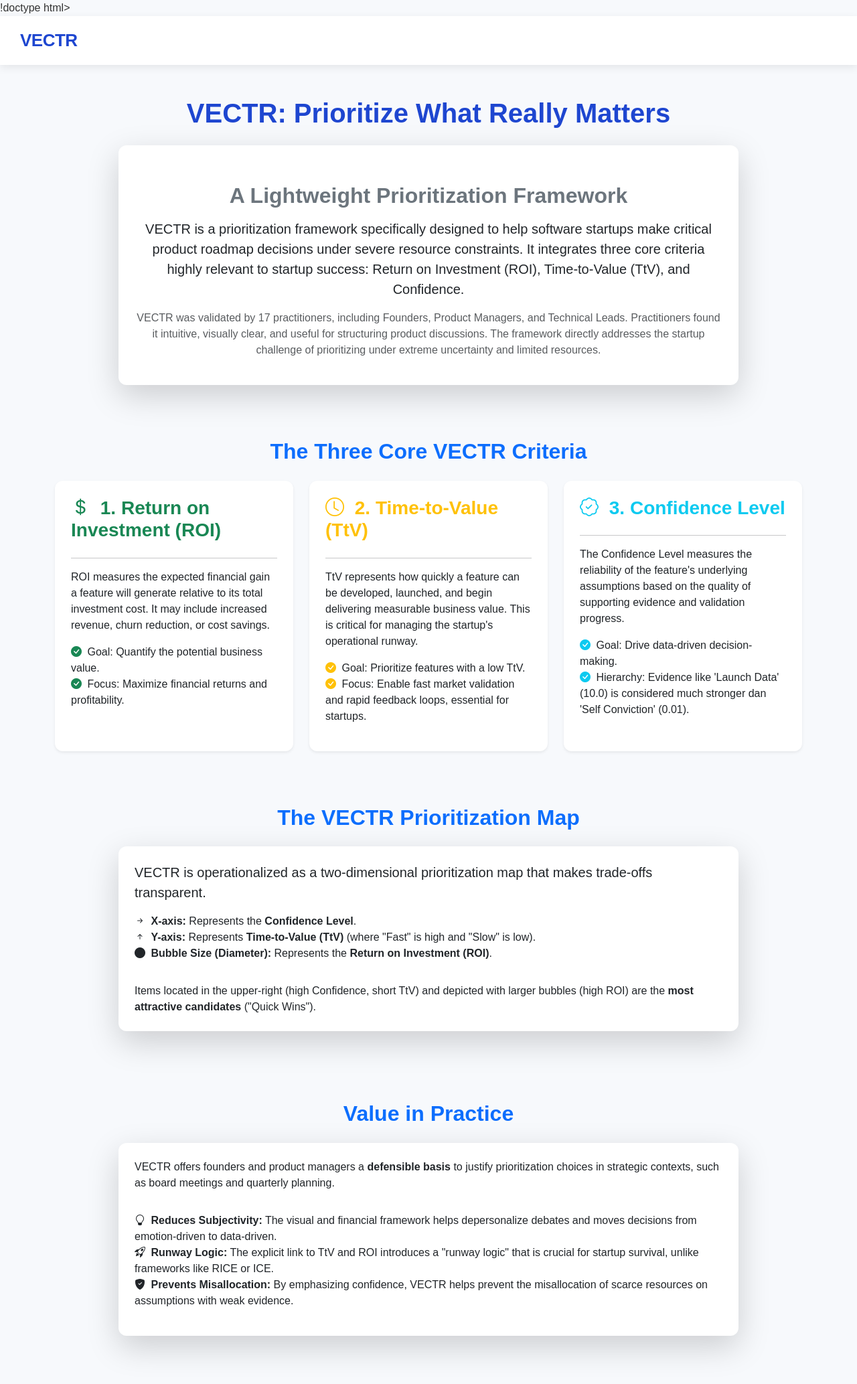
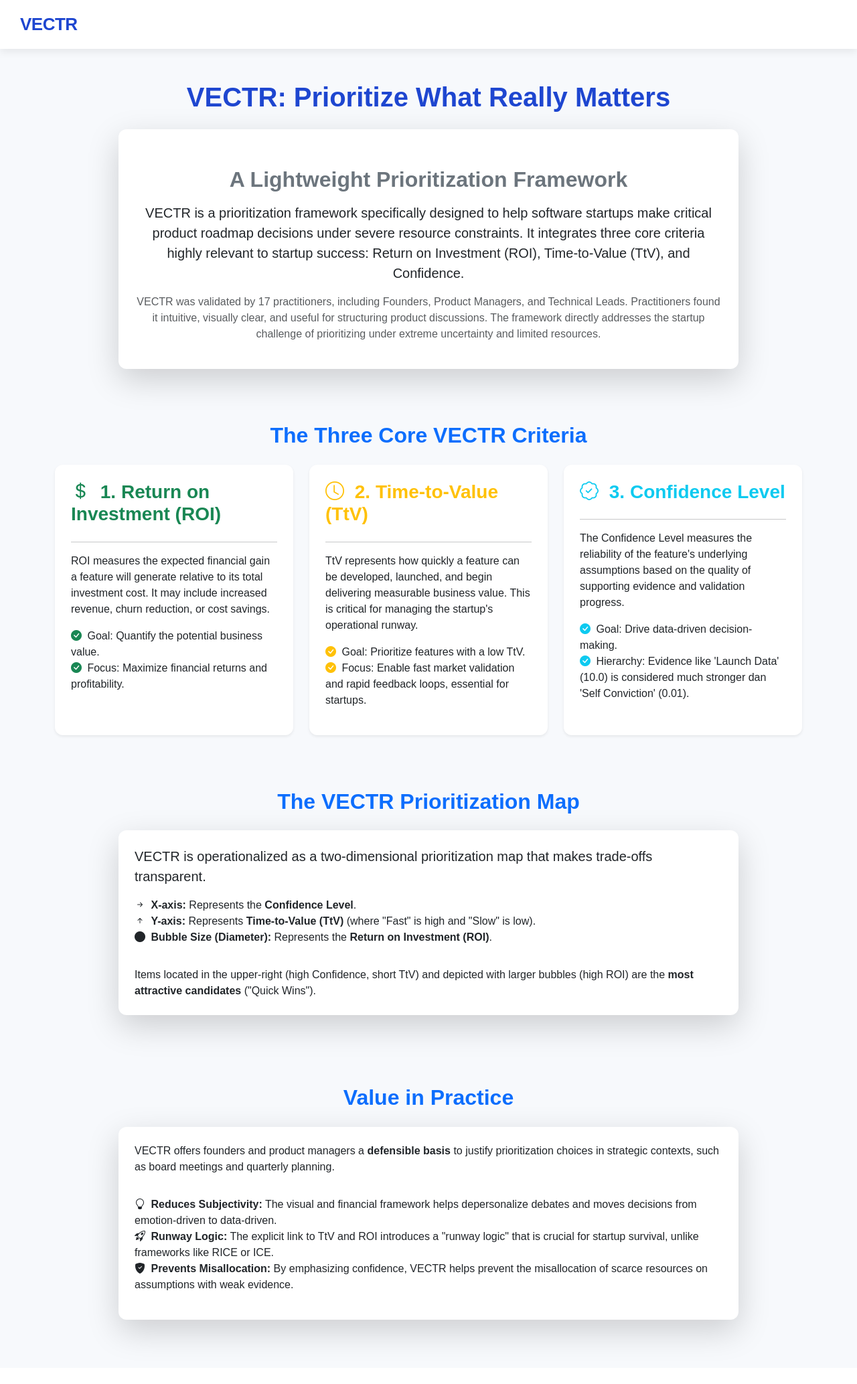
Before and after one commit to A-D-DBS-application/web-application-2025-group-39, a Flask app: page /about-vectr in a window 1280 px wide. Shown: the whole page at 67% size. After the commit the page ends 2016 px from the top, so only its background shows below. Run offline with Flask 3, Linux system fonts and the light colour scheme; parts of the project's set-up code (start-up, migrations or seed data) failed here and were passed over.

Commit message:
Update base.html

```diff
--- a/app/templates/base.html
+++ b/app/templates/base.html
@@ -1,4 +1,4 @@
-!doctype html>
+<!doctype html>
 <html lang="nl">
 
 <head>
```
